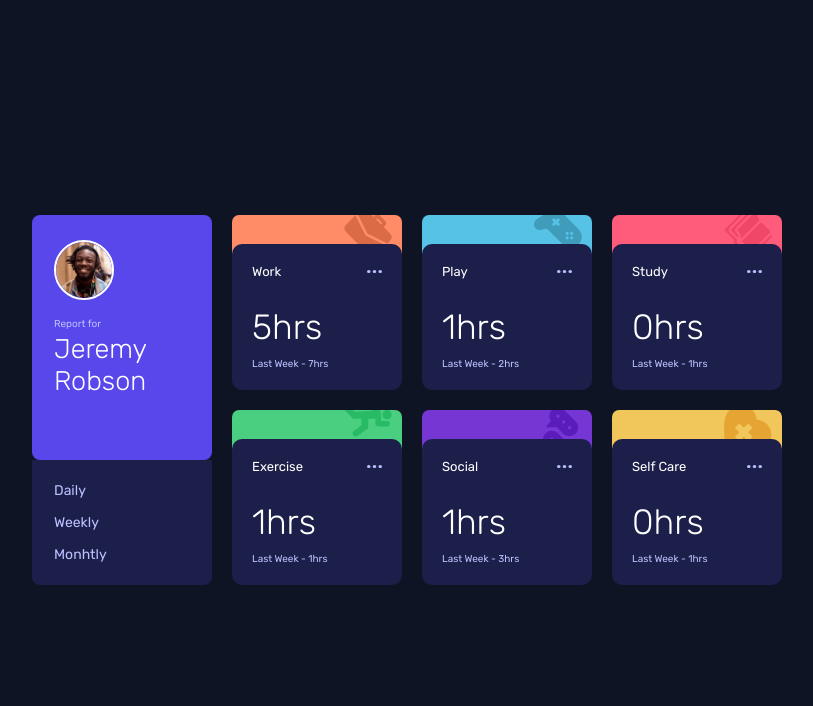
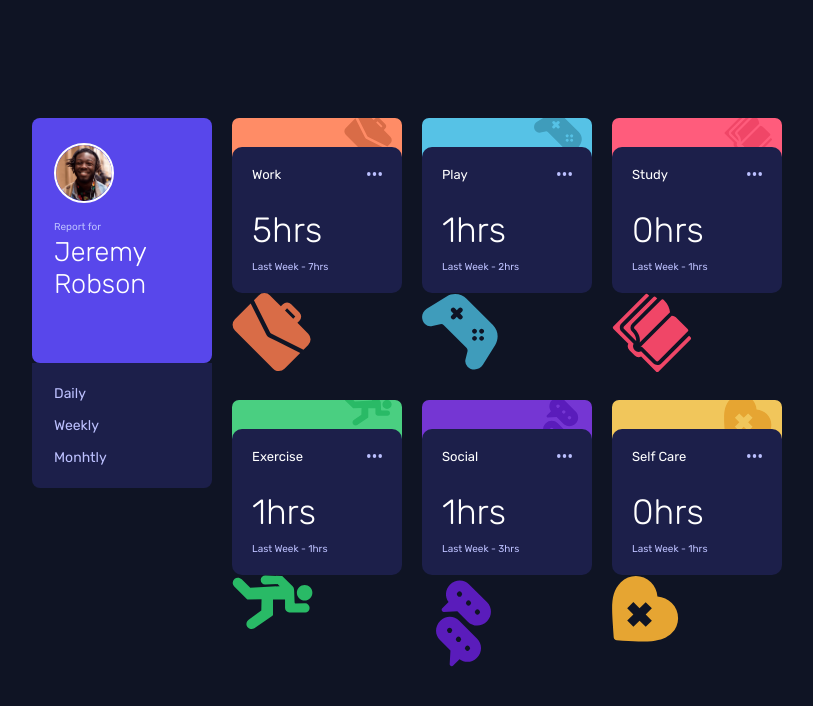
Before and after one commit to mattzu22/time-tracking-dashboard, a React (Vite) app: page / in a window 1280 px wide. Shown: the top 706 px of the page, without its empty margins (233-1046 px from the left). Built offline with nearby package versions, Linux system fonts and the light colour scheme.

Commit message:
test img

```diff
--- a/src/components/Card/index.jsx
+++ b/src/components/Card/index.jsx
@@ -5,7 +5,6 @@ import { DataContext } from "../../context/dataContext";
 import work from '../../images/icon-work.svg';
 
 export const Card = ({ activity }) => {
-  console.log(activity.img);
 
   const [previous, setPrevious] = useState("");
   const [current, setCurrent] = useState("");
--- a/src/components/Cards/index.jsx
+++ b/src/components/Cards/index.jsx
@@ -12,13 +12,27 @@ import { DataContext } from "../../context/dataContext";
 export const Cards = () => {
   const { activities } = useContext(DataContext);
 
+  // return (
+  //   <div className="cards">
+  //     {activities.map((activity, index) => (
+  //       <Card
+  //         key={index}
+  //         activity={activity}
+  //       />
+  //   ))}
+  //   </div>
+  // );
+
   return (
     <div className="cards">
       {activities.map((activity, index) => (
-        <Card
-          key={index}
-          activity={activity}
-        />
+        <div>
+          <Card
+            key={index}
+            activity={activity}
+          />
+          <h1><img src={activity.img} alt="" /></h1>
+        </div>
     ))}
     </div>
   );
```
